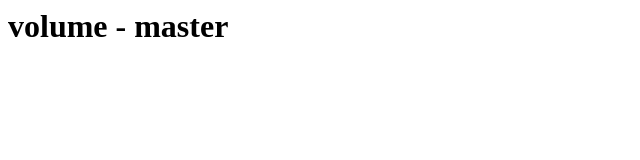
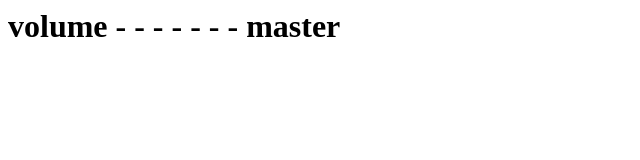
Before and after one commit to avshelke1996/volume_practise, a plain HTML site: page index.html in a window 1280 px wide. Shown: the whole page, without its empty margins (0-640 px from the left). Drawn offline with Linux system fonts and the light colour scheme.

Commit message:
Update index.html

```diff
--- a/index.html
+++ b/index.html
@@ -1 +1 @@
-<h1>volume - master</h1>
+<h1>volume - - - - - - - master</h1>
```
